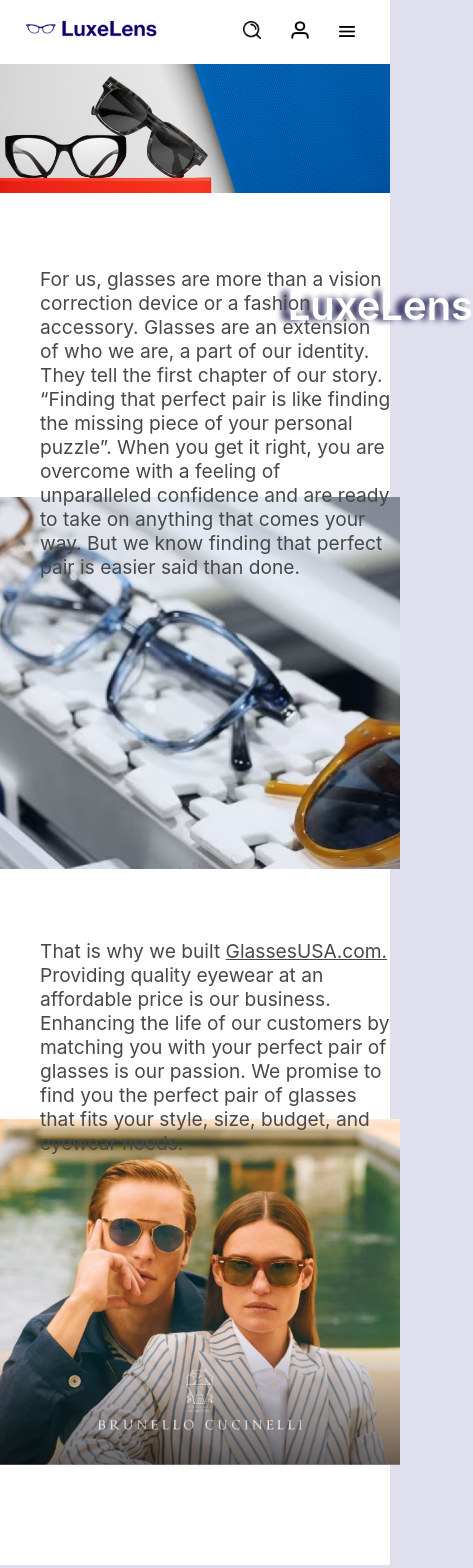
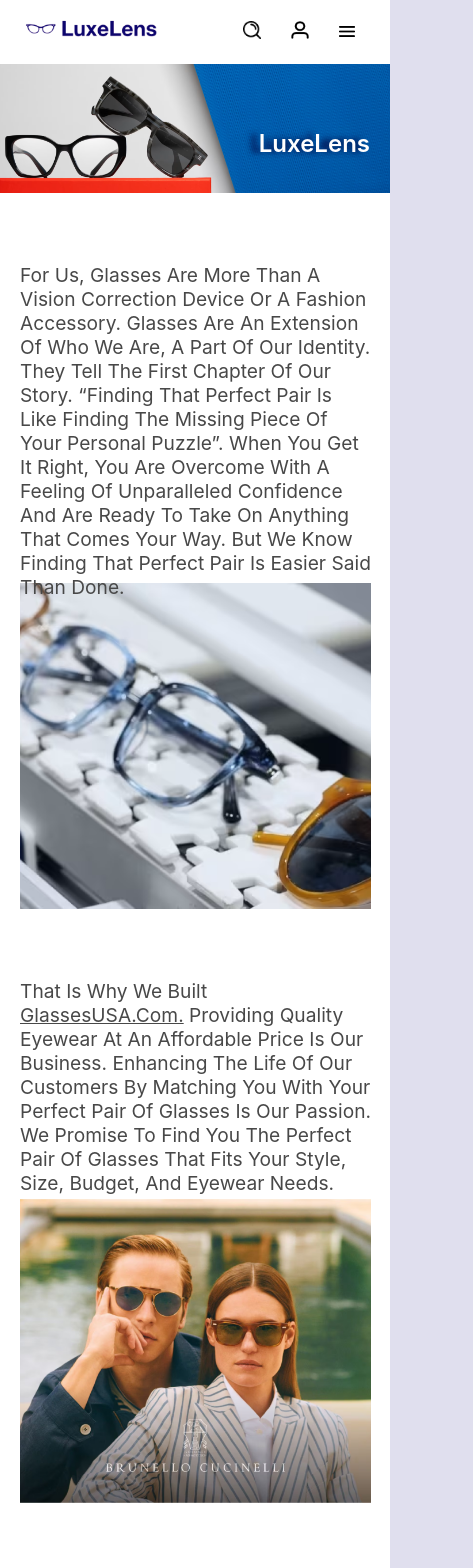
Before and after one commit to datoi/buystuff, a React (Vite) app: page /About in a window 390 px wide. Shown: the top 1568 px of the page, 473 px wide, since content can reach past the window. Built offline with nearby package versions, Linux system fonts and the light colour scheme.

Commit message:
aboutus update

```diff
--- a/src/components/aboutus/AboutUs.css
+++ b/src/components/aboutus/AboutUs.css
@@ -1,15 +1,16 @@
 .about{
+    position: relative;
     background-color: #FFFFFF;
     width: 100%;
 }
 .background-image img{
     width: 100%;
+    display: block;
 }
 .background-image h1{
     position: absolute;
-    top: 50%;
-    left: 50%;
-    transform: translate(50%,-50%);
+    top: 150px;
+    right: 150px;
     font-size: 4.3rem;
     color: rgba(255, 254, 254, 1);
     text-shadow: -8px 0 6px rgb(4, 0, 59);
@@ -23,9 +24,10 @@
 }
 .glasses-container p{
     width: 495px;
-    font-size: 1.6rem;
+    font-size: 1.5rem;
     margin: 70px -50px;
     color: rgba(72, 72, 72, 1);
+    text-transform: capitalize;
 }
 .sunglasses-container{
     display: flex;
@@ -36,19 +38,66 @@
 }
 .sunglasses-container p{
     width: 500px;
-    font-size: 1.6rem;
+    font-size: 1.5rem;
     margin: 70px 120px;
     color: rgba(72, 72, 72, 1);
+    text-transform: capitalize;
 }
 .sunglasses-container p a{
     color: rgba(72, 72, 72, 1);
 }
 
 
+@media screen and (max-width: 1200px){
+    .background-image h1{
+        margin: auto -70px;
+        font-size: 4.2rem;
+    }
+    .glasses-container img{
+        width: 450px;
+        margin-left: 120px;
+    }
+    .glasses-container p{
+        width: 395px;
+        font-size: 1.4rem;
+    }
+    .sunglasses-container img{
+        width: 450px;
+    }
+    .sunglasses-container p{
+        width: 395px;
+        font-size: 1.4rem;
+        margin-left: 120px;
+    }
+
+}
+@media screen and (max-width: 1050px){
+    .background-image h1{
+        margin: auto -60px;
+        font-size: 4.1rem;
+    }
+    .glasses-container img{
+        width: 400px;
+        margin-left: 50px;
+    }
+    .glasses-container p{
+        width: 395px;
+        font-size: 1.3rem;
+    }
+    .sunglasses-container img{
+        width: 400px;
+    }
+    .sunglasses-container p{
+        width: 395px;
+        font-size: 1.3rem;
+        margin-left: 50px;
+    }
+
+}
 @media screen and (max-width: 1000px){
     .background-image h1{
-        top: 35%;
-        font-size: 4.2rem;
+        margin: auto -70px;
+        font-size: 4.1rem;
     }
     .glasses-container img{
         width: 400px;
@@ -70,7 +119,7 @@
 }
 @media screen and (max-width: 950px){
     .background-image h1{
-        top: 35%;
+        margin: auto -70px;
         font-size: 3.5rem;
     }
     .glasses-container img{
@@ -79,21 +128,21 @@
     }
     .glasses-container p{
         width: 385px;
-        font-size: 1.2rem;
+        font-size: 1.3rem;
     }
     .sunglasses-container img{
         width: 390px;
     }
     .sunglasses-container p{
         width: 395px;
-        font-size: 1.2rem;
+        font-size: 1.3rem;
         margin-left: 40px;
     }
 }
 @media screen and (max-width: 900px){
     .background-image h1{
-        top: 35%;
-        font-size: 3.5rem;
+        margin: -30px -80px;
+        font-size: 3.4rem;
     }
     .glasses-container img{
         width: 370px;
@@ -101,25 +150,25 @@
     }
     .glasses-container p{
         width: 375px;
-        font-size: 1rem;
+        font-size: 1.3rem;
     }
     .sunglasses-container img{
         width: 370px;
     }
     .sunglasses-container p{
         width: 375px;
-        font-size: 1rem;
+        font-size: 1.3rem;
         margin-left: 30px;
     }
 }
 
 @media screen and (max-width: 830px){
     .background-image h1{
-        top: 35%;
+        margin: -30px -90px;
         font-size: 3rem;
     }
     .glasses-container img{
-        width: 450px;
+        width: 90%;
         margin: 250px auto;
         margin-bottom: 0;
     }
@@ -127,49 +176,241 @@
         position: absolute;
         width: 90%;
         left: 90px;
-        justify-content: center;
         font-size: 1.2rem;
     }
     .sunglasses-container img{
-        width: 450px;
-        margin: 250px auto;
+        width: 90%;
+        margin: 200px auto;
         margin-bottom: 150px;
     }
     .sunglasses-container p{
         position: absolute;
         width: 90%;
         left: 10px;
-        justify-content: center;
         font-size: 1.2rem;
     }
+}
+@media screen and (max-width: 750px){
+    .background-image h1{
+        margin: -45px -110px;
+        font-size: 2.9rem;
+    }
+    .glasses-container img{
+        width: 90%;
+        margin: 250px auto;
+        margin-bottom: 0;
+    }
+    .glasses-container p{
+        position: absolute;
+        width: 90%;
+        left: 90px;
 
+        font-size: 1.2rem;
+    }
+    .sunglasses-container img{
+        width: 90%;
+        margin: 220px auto;
+        margin-bottom: 150px;
+    }
+    .sunglasses-container p{
+        position: absolute;
+        width: 90%;
+        left: 10px;
+        font-size: 1.2rem;
+    }
 }
 @media screen and (max-width: 690px){
     .background-image h1{
-        top: 33%;
+        margin: -45px -110px;
         font-size: 2.5rem;
     }
     .glasses-container img{
-        width: 400px;
+        width: 90%;
+        margin: 340px auto;
+        margin-bottom: 0;
+    }
+    .glasses-container p{
+        position: absolute;
+        width: 90%;
+        left: 85px;
+        font-size: 1.4rem;
+    }
+    .sunglasses-container img{
+        width: 90%;
+        margin: 260px auto;
+        margin-bottom: 100px;
+    }
+    .sunglasses-container p{
+        position: absolute;
+        width: 90%;
+        font-size: 1.4rem;
+    }
+}
+@media screen and (max-width: 600px){
+    .background-image h1{
+        margin: -55px -100px;
+        font-size: 2.2rem;
+    }
+    .glasses-container img{
+        width: 90%;
+        margin: 340px auto;
+        margin-bottom: 0;
+    }
+    .glasses-container p{
+        position: absolute;
+        width: 90%;
+        left: 82px;
+        font-size: 1.3rem;
+    }
+    .sunglasses-container img{
+        width: 90%;
+        margin: 255px auto;
+        margin-bottom: 100px;
+    }
+    .sunglasses-container p{
+        position: absolute;
+        width: 90%;
+        left: -1px;
+        font-size: 1.3rem;
+    }
+}
+@media screen and (max-width: 550px){
+    .background-image h1{
+        margin: -60px -110px;
+        font-size: 2rem;
+    }
+    .glasses-container img{
+        width: 90%;
         margin: 300px auto;
         margin-bottom: 0;
     }
     .glasses-container p{
         position: absolute;
         width: 90%;
-        left: 90px;
-        justify-content: center;
+        left: 78px;
         font-size: 1.2rem;
     }
     .sunglasses-container img{
-        width: 400px;
-        margin: 250px auto;
+        width: 90%;
+        margin: 240px auto;
         margin-bottom: 100px;
     }
     .sunglasses-container p{
         position: absolute;
         width: 90%;
-        justify-content: center;
+        left: -5px;
         font-size: 1.2rem;
     }
 }
+@media screen and (max-width: 500px){
+    .background-image h1{
+        margin: -80px -120px;
+        font-size: 2rem;
+    }
+    .glasses-container img{
+        width: 90%;
+        margin: 355px auto;
+        margin-bottom: 0;
+    }
+    .glasses-container p{
+        position: absolute;
+        width: 90%;
+        left: 75px;
+        font-size: 1.2rem;
+    }
+    .sunglasses-container img{
+        width: 90%;
+        margin: 265px auto;
+        margin-bottom: 100px;
+    }
+    .sunglasses-container p{
+        position: absolute;
+        width: 90%;
+        left: -5px;
+        font-size: 1.2rem;
+    }
+}
+@media screen and (max-width: 450px){
+    .background-image h1{
+        margin: -80px -120px;
+        font-size: 1.7rem;
+    }
+    .glasses-container img{
+        width: 90%;
+        margin: 370px auto;
+        margin-bottom: 0;
+    }
+    .glasses-container p{
+        position: absolute;
+        width: 90%;
+        left: 70px;
+        font-size: 1.2rem;
+    }
+    .sunglasses-container img{
+        width: 90%;
+        margin: 280px auto;
+        margin-bottom: 100px;
+    }
+    .sunglasses-container p{
+        position: absolute;
+        width: 90%;
+        left: -10px;
+        font-size: 1.2rem;
+    }
+}
+@media screen and (max-width: 400px){
+    .background-image h1{
+        margin: -85px -130px;
+        font-size: 1.5rem;
+    }
+    .glasses-container img{
+        width: 90%;
+        margin: 390px auto;
+        margin-bottom: 0;
+    }
+    .glasses-container p{
+        position: absolute;
+        width: 90%;
+        left: 70px;
+        font-size: 1.2rem;
+    }
+    .sunglasses-container img{
+        width: 90%;
+        margin: 290px auto;
+        margin-bottom: 100px;
+    }
+    .sunglasses-container p{
+        position: absolute;
+        width: 90%;
+        left: -10px;
+        font-size: 1.2rem;
+    }
+}
+@media screen and (max-width: 380px){
+    .background-image h1{
+        margin: -100px -135px;
+        font-size: 1.5rem;
+    }
+    .glasses-container img{
+        width: 90%;
+        margin: 450px auto;
+        margin-bottom: 0;
+    }
+    .glasses-container p{
+        position: absolute;
+        width: 90%;
+        left: 70px;
+        font-size: 1.2rem;
+    }
+    .sunglasses-container img{
+        width: 90%;
+        margin: 350px auto;
+        margin-bottom: 100px;
+    }
+    .sunglasses-container p{
+        position: absolute;
+        width: 90%;
+        left: -13px;
+        font-size: 1.2rem;
+    }
+}
--- a/src/components/login/Login.jsx
+++ b/src/components/login/Login.jsx
@@ -9,15 +9,16 @@ const Login = () => {
 
     const [email,setEmail] = useState("")
     const [emailValid,setEmailValid] = useState(true)
-    const isValidEmail = (e)=>{
-        const value = e.target.value;
-        setEmail(value)
-        if(value.endsWith("@gmail.com")){
-            setEmailValid(true)
-        }else{
-            setEmailValid(false)
-        }
+    const emailRegex = /^[^\s@]+@[^\s@]+\.[^\s@]+$/;
+
+    const validateEmail = (value) => {
+    setEmail(value);
+    if (emailRegex.test(value)) {
+      setEmailValid(true);
+    } else {
+      setEmailValid(false);
     }
+  };
 
     const [password, setPassword] = useState("");
     const [showPassword, setShowPassword] = useState(false);
@@ -47,10 +48,9 @@ const Login = () => {
                     <div className="emailInputBox">
                         <input className='emailInput' placeholder="Email" type="text"
                         value={email}
-                        onChange={isValidEmail}
+                        onChange={(e) => validateEmail(e.target.value)}
                         style={{
-                            borderColor: emailValid ? "":"red",
-                            outline: emailValid ? "":"red"
+                          borderColor: emailValid ? "" : "red",
                         }}
                         />
                     </div>
```
